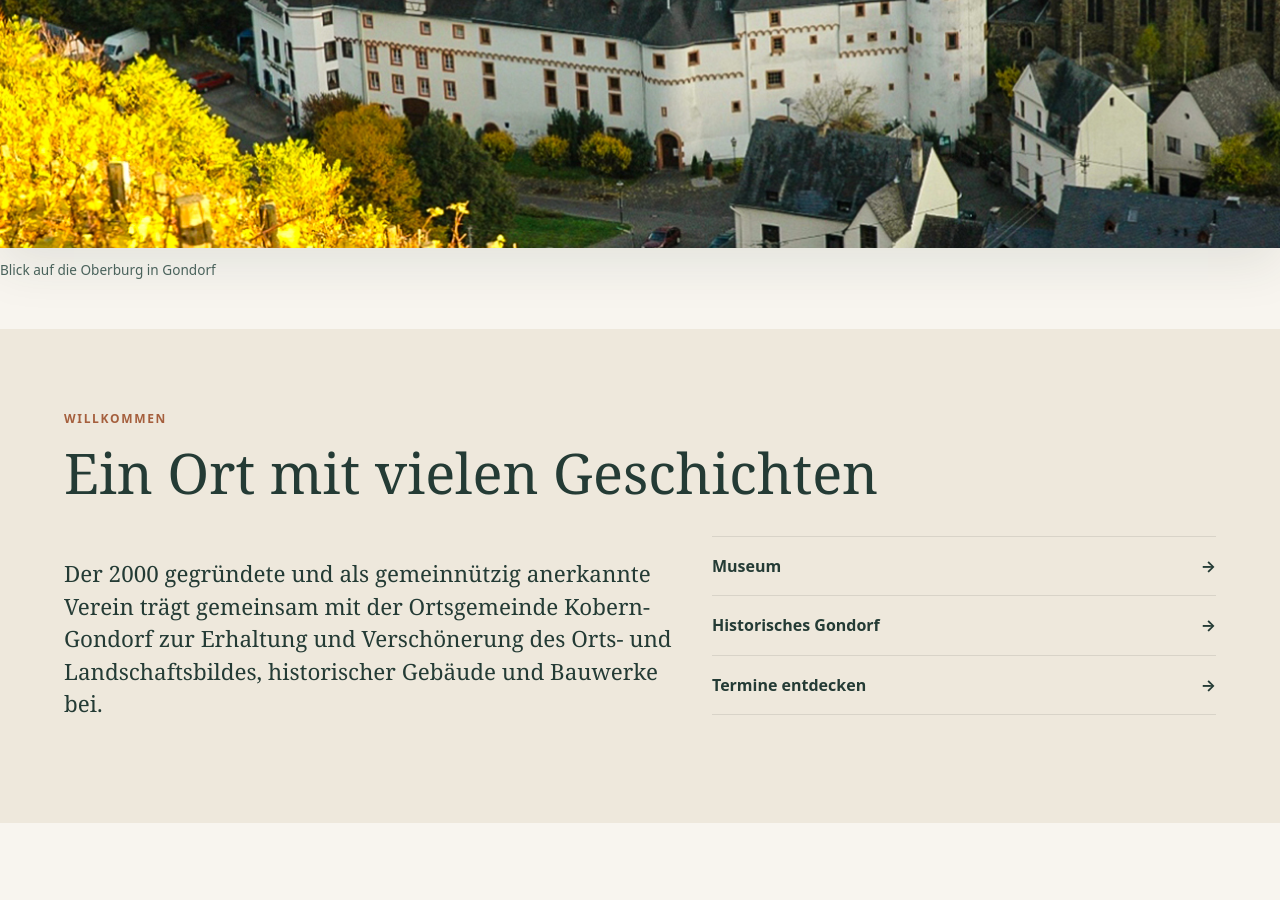
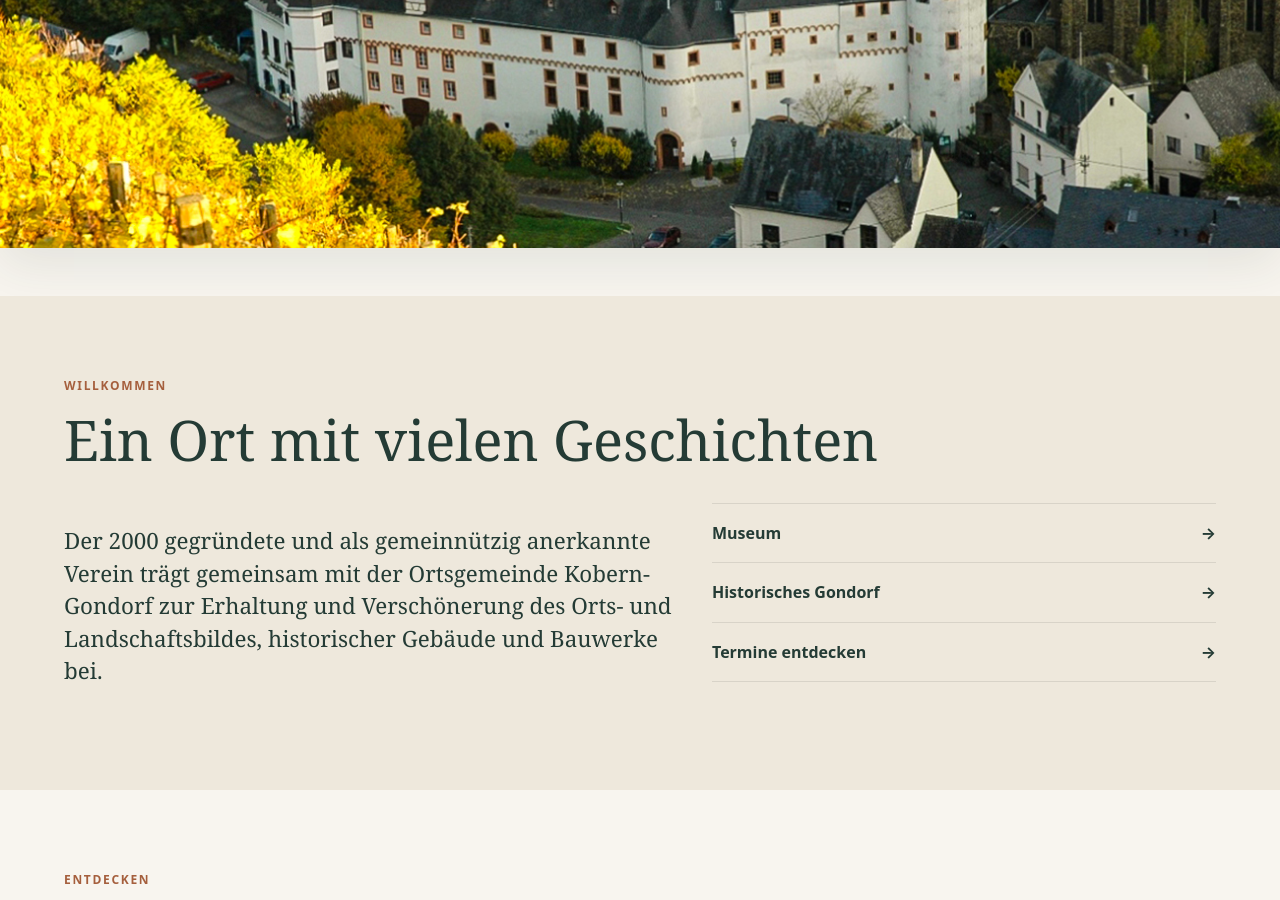
Before and after one commit to alexander-ruehle/heimatverein_gondorf, a Jekyll site: the page built from index.md, in a window 1280 px wide and 900 px high, scrolled down 996 px. Built offline with Jekyll 4.4.1, drawn with Linux system fonts in a browser that asks for light colours.

Commit message:
chore(*): Remove unused image figcaption for cleaner markup

```diff
--- a/index.md
+++ b/index.md
@@ -20,7 +20,6 @@ permalink: /
 
 <figure class="page-feature">
   <img src="{{ '/assets/images/oberburg-gondorf.jpg' | relative_url }}" alt="Blick auf die Oberburg in Gondorf" loading="lazy">
-  <figcaption>Blick auf die Oberburg in Gondorf</figcaption>
 </figure>
 
 <section class="section section--tint" aria-labelledby="welcome-title">
```
